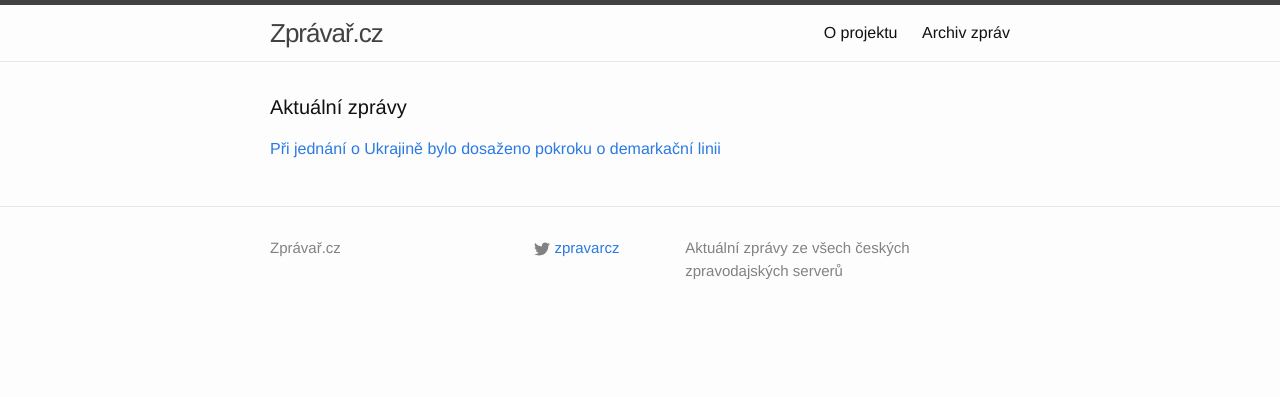
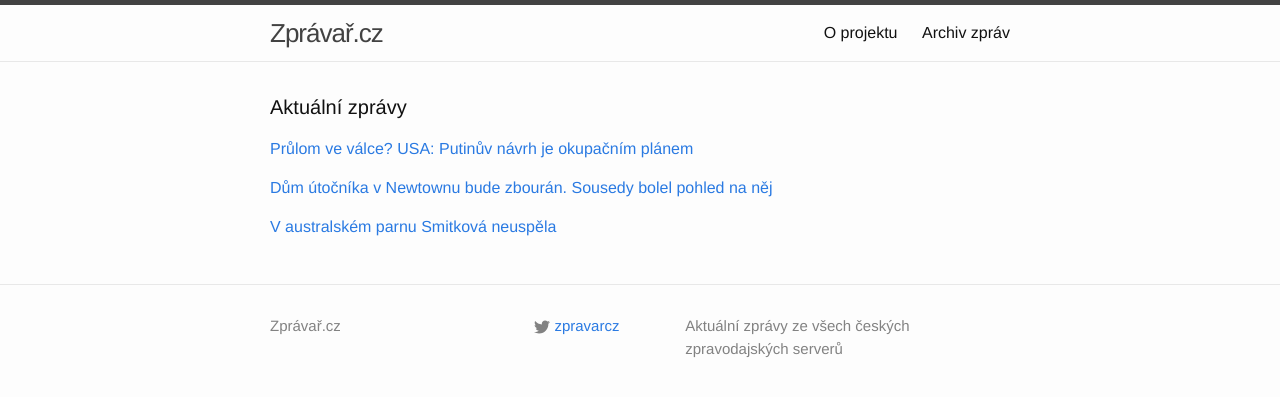
Before and after one commit to adliska/zpravar, a Jekyll site: the page built from index.html, in a window 1280 px wide. Shown: the top 397 px of the page. Built offline with Jekyll 4.4.1, drawn with Linux system fonts in a browser that asks for light colours.

Commit message:
zpravar news update

```diff
--- a/index.html
+++ b/index.html
@@ -5,11 +5,32 @@ layout: default
 <div class="home">
     <h1 class="page-heading">Aktuální zprávy</h1>
 
-<p><a href="javascript:;" onclick="toggle_visibility('zpravy0')">Při jednání o Ukrajině bylo dosaženo pokroku o demarkační linii </a></p>
+<p><a href="javascript:;" onclick="toggle_visibility('zpravy0')">Průlom ve válce? USA: Putinův návrh je okupačním plánem</a></p>
 <div id="zpravy0" style="display:none">
 <ul>
+<li><a href=http://www.tyden.cz/rubriky/zahranici/rusko-a-okoli/prulom-ve-valce-usa-putinuv-navrh-je-okupacnim-planem_330919.html>Průlom ve válce? USA: Putinův návrh je okupačním plánem - www.tyden.cz</a></li>
+<li><a href=http://zpravy.e15.cz/zahranicni/politika/schuzka-o-ukrajine-prinesla-pokrok-a-dohodu-o-demarkacni-linii-1155371>Schůzka o Ukrajině přinesla pokrok a dohodu o demarkační linii - zpravy.e15.cz</a></li>
+<li><a href=http://www.tyden.cz/rubriky/zahranici/rusko-a-okoli/usa-putinuv-mirovy-navrh-pro-ukrajinu-je-okupacnim-planem_330919.html>USA: Putinův mírový návrh pro Ukrajinu je okupačním plánem - www.tyden.cz</a></li>
+<li><a href=http://www.tyden.cz/rubriky/zahranici/rusko-a-okoli/prulom-ve-valce-o-ukrajinu-demarkacni-zona-tanky-pryc_330919.html>Průlom ve válce o Ukrajinu? Demarkační zóna, tanky pryč - www.tyden.cz</a></li>
 <li><a href=http://www.novinky.cz/zahranicni/evropa/359462-pri-jednani-o-ukrajine-bylo-dosazeno-pokroku-o-demarkacni-linii.html>Při jednání o Ukrajině bylo dosaženo pokroku o demarkační linii  - www.novinky.cz</a></li>
 <li><a href=http://www.ceskenoviny.cz/zpravy/zpravy/pri-jednani-o-ukrajine-bylo-dosazeno-pokroku-o-demarkacni-linii/1171904>Při jednání o Ukrajině bylo dosaženo pokroku o demarkační linii - www.ceskenoviny.cz</a></li>
 <li><a href=http://www.rozhlas.cz/_zprava/berlinska-schuzka-o-ukrajinske-krizi-prinesla-pokrok-prulom-ale-nenastal--1446495>Berlínská schůzka o ukrajinské krizi přinesla pokrok, průlom ale nenastal - www.rozhlas.cz</a></li>
+<li><a href=http://www.ceskatelevize.cz/ct24/svet/299041-kyjev-a-moskva-se-shodly-na-stazeni-zbrani-a-demarkacni-linii/>Kyjev a Moskva se shodly na stažení zbraní a demarkační linii - www.ceskatelevize.cz</a></li>
+<li><a href=http://www.ceskatelevize.cz/ct24/svet/299041-pokrok-na-schuzce-k-ukrajine-demarkacni-linie-a-postup-pri-stazeni-zbrani/>Pokrok na schůzce k Ukrajině: Demarkační linie a postup při stažení zbraní - www.ceskatelevize.cz</a></li>
+</ul>
+</div><p><a href="javascript:;" onclick="toggle_visibility('zpravy1')">Dům útočníka v Newtownu bude zbourán. Sousedy bolel pohled na něj</a></p>
+<div id="zpravy1" style="display:none">
+<ul>
+<li><a href=http://zpravy.idnes.cz/newtown-dum-zboura-adam-lanza-masakr-ve-skole-fap-/zahranicni.aspx?c=A150122_063448_zahranicni_skr>Dům útočníka v Newtownu bude zbourán. Sousedy bolel pohled na něj - zpravy.idnes.cz</a></li>
+<li><a href=http://zpravy.idnes.cz/newton-dum-zboura-adam-lanza-masakr-ve-skole-fzs-/zahranicni.aspx?c=A150122_063448_zahranicni_skr>Dům útočníka v Newtownu bude zbourán. Sousedy bolel pohled na něj - zpravy.idnes.cz</a></li>
+<li><a href=http://www.novinky.cz/zahranicni/amerika/359463-dum-skolniho-vraha-z-newtownu-zbouraji.html>Dům školního vraha z Newtownu zbourají - www.novinky.cz</a></li>
+<li><a href=http://www.ceskenoviny.cz/zpravy/zpravy/urady-v-americkem-newtownu-rozhodly-o-zbourani-domu-utocnika/1171920>Úřady v americkém Newtownu rozhodly o zbourání domu útočníka - www.ceskenoviny.cz</a></li>
+</ul>
+</div><p><a href="javascript:;" onclick="toggle_visibility('zpravy2')">V australském parnu Smitková neuspěla</a></p>
+<div id="zpravy2" style="display:none">
+<ul>
+<li><a href=http://sport.idnes.cz/tenisove-australian-open-druhe-kolo-d7r-/tenis.aspx?c=A150122_051909_tenis_vis>V australském parnu Smitková neuspěla - sport.idnes.cz</a></li>
+<li><a href=http://www.sportovninoviny.cz/zpravy/ceska-tenistka-smitkova-nepostoupila-na-australian-open/1171918>Česká tenistka Smitková nepostoupila na Australian Open - www.sportovninoviny.cz</a></li>
+<li><a href=http://sport.idnes.cz/v-australskem-parnu-smitkova-neuspela-dyz-/tenis.aspx?c=A150122_051909_tenis_vis>V australském parnu Smitková neuspěla - sport.idnes.cz</a></li>
 </ul>
 </div></div>
```
